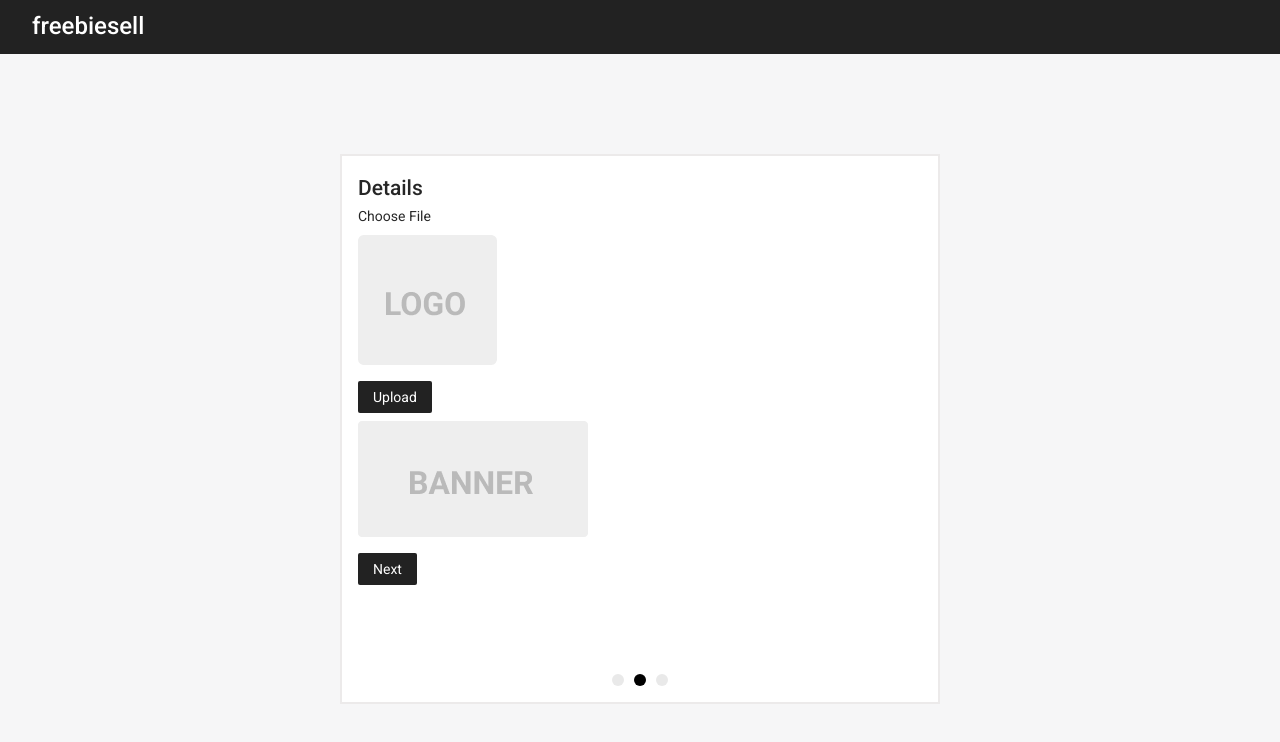
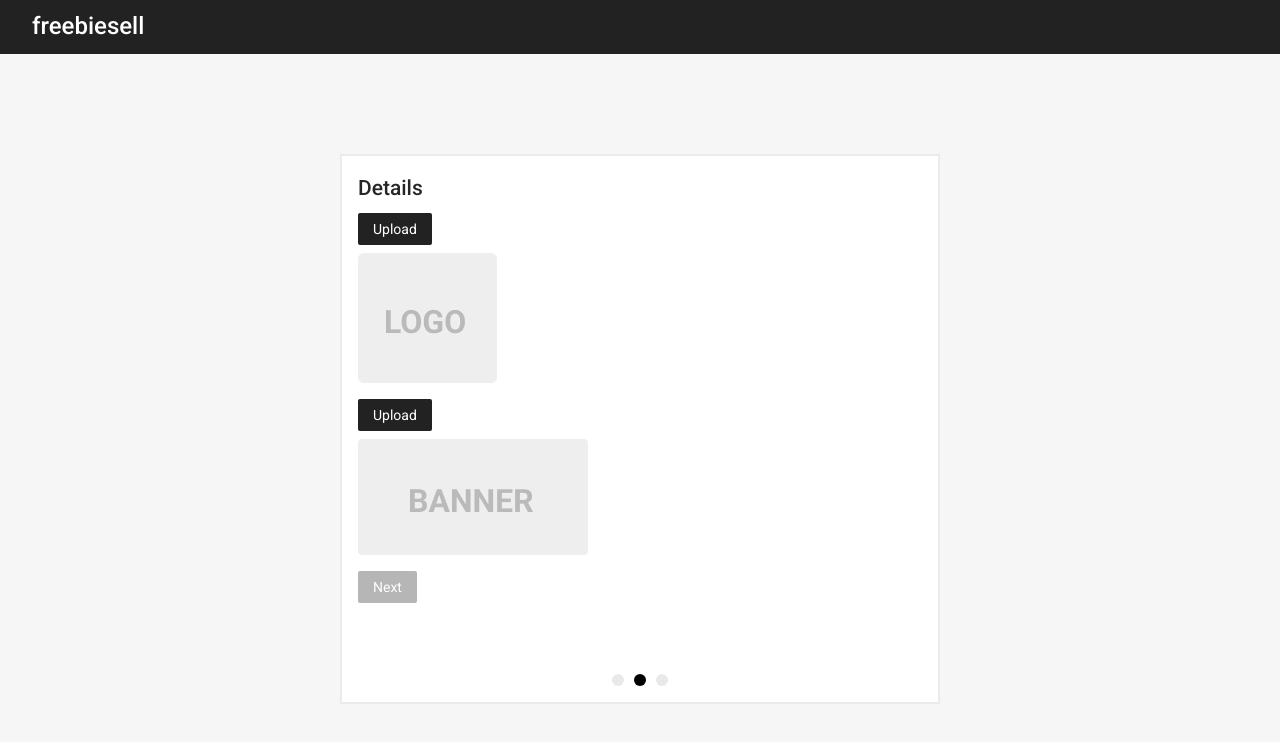
Before and after one commit to 0xluckycoder/ecommerce, a React (Create React App) app in the folder client/: page /account-setup in a window 1280 px wide. Both pictures are taken after a click on the button "Continue". Shown: the top 742 px of the page. Built offline with nearby package versions, Linux system fonts and the light colour scheme; no server answers.

Commit message:
vendor account setup state & validatation

```diff
--- a/client/src/Components/AccountSetup/AccountSetup.js
+++ b/client/src/Components/AccountSetup/AccountSetup.js
@@ -1,8 +1,8 @@
-import react, { useState } from 'react';
+import react, { useState, useRef } from 'react';
 import Background from '../Background/Background';
 import Card from '../Card/Card';
 import TopNav from '../TopNav';
-import { Input, Button, Form } from 'antd';
+import { Input, Button, Form, Alert } from 'antd';
 import style from './accountSetup.module.scss';
 
 import Icon from '../../assets/vendor-setup-screen.svg';
@@ -19,7 +19,6 @@ export default function AccountSetup() {
         logo: "",
         banner: "",
         storeName: "",
-        email: "",
         firstName: "",
         lastName: "",
         phone: "",
@@ -27,11 +26,16 @@ export default function AccountSetup() {
         country: ""
     });
 
-    const positionStyle = {
-        top: "calc(50% - 545.28px/2 + 53px/2)",
-        maxWidth: "600px",
-        height: "550px"
-    }
+    const [error, setError] = useState({
+        logoError: null,
+        bannerError: null,
+        storeNameError: null,
+        firstNameError: null,
+        lastNameError: null,
+        phoneError: null,
+        cityError: null,
+        countryError: null,
+    })
 
     const handleStep = (step) => {
 
@@ -42,13 +46,131 @@ export default function AccountSetup() {
         }
     }
 
+    const validateImages = (file, field) => {
+
+        if (field === "logo") {
+            // validate size
+            if (file.size > 1024 * 1024) {
+                console.log('too large');
+                setError(error => ({...error, logoError: {
+                    validateStatus: "error",
+                    help: "file size too large"
+                }}));
+                return;
+            } else {
+                setError(error => ({ ...error, logoError: null }));
+            }
+
+            // validate type
+            if (file.type === "image/jpeg" || file.type === 'image/png') {
+                console.log('valid file type');
+                setError(error => ({ ...error, logoError: null }));
+            } else {
+                console.log('invalid file type');
+                setError(error => ({...error, logoError: {
+                    validateStatus: "error",
+                    help: "Invalid file type"
+                }}));
+                return;
+            }
+        } else {
+            // validate size
+            if (file.size > 1024 * 1024) {
+                console.log('too large');
+                setError(error => ({...error, bannerError: {
+                    validateStatus: "error",
+                    help: "file size too large"
+                }}));
+                return;
+            } else {
+                setError(error => ({ ...error, bannerError: null }));
+            }
+
+            // validate type
+            if (file.type === "image/jpeg" || file.type === 'image/png') {
+                console.log('valid file type');
+                setError(error => ({ ...error, bannerError: null }));
+            } else {
+                console.log('invalid file type');
+                setError(error => ({...error, bannerError: {
+                    validateStatus: "error",
+                    help: "Invalid file type"
+                }}));
+                return;
+            }
+        }
+
+        // construct the blob to preview
+        const imageObjUrl = URL.createObjectURL(file);
+        if (field === 'logo') {
+            setFieldState({...fieldState, logo: imageObjUrl});
+        } else {
+            setFieldState({...fieldState, banner: imageObjUrl});
+        }
+    }
+
+    const validate = (value, field) => {
+        if (field === "storeName") {
+            if (value === "") {
+                setError(error => ({...error, storeNameError: {
+                    validateStatus: "error",
+                    help: "This field is required"
+                }}));
+            } else {
+                setError(error => ({ ...error, storeNameError: null }));
+            }
+        }
+
+        if (field === "firstName") {
+            if (value === "") {
+                setError(error => ({...error, firstNameError: {
+                    validateStatus: "error",
+                    help: "This field is required"
+                }}));
+            } else {
+                setError(error => ({ ...error, firstNameError: null }));
+            }
+        }
+
+        if (field === "lastName") {
+            if (value === "") {
+                setError(error => ({...error, lastNameError: {
+                    validateStatus: "error",
+                    help: "This field is required"
+                }}));
+            } else {
+                setError(error => ({ ...error, lastNameError: null }));
+            }
+        }
+    }
+
+    const positionStyle = {
+        top: "calc(50% - 545.28px/2 + 53px/2)",
+        maxWidth: "600px",
+        height: "550px"
+    }
+
     return (
         <Background>
             <TopNav hideHamburger={true} />
             <Card style={positionStyle} lg={true}>
                 {step === 1 && <First handleStep={handleStep} />}
-                {step === 2 && <Second handleStep={handleStep} />}
-                {step === 3 && <Third handleStep={handleStep} />}
+                {step === 2 && <Second
+                                    fieldState={fieldState}
+                                    setFieldState={setFieldState}
+                                    handleStep={handleStep}
+                                    validateImages={validateImages}
+                                    error={error}
+                                />}
+                {step === 3 && <Third
+                                    fieldState={fieldState}
+                                    setFieldState={setFieldState}
+                                    handleStep={handleStep}
+                                    error={error}
+                                    setError={setError}
+                                    validate={validate}
+                                />
+                }
                 <Dots step={step} />
             </Card>
         </Background>
@@ -69,48 +191,90 @@ function First({ handleStep }) {
     );
 }
 
-function Second({ handleStep }) {
+function Second({ handleStep, fieldState, error, validateImages }) {
 
-    const handleUpload = (event) => {
-        console.log(event)
+    const logo = useRef(null);
+    const banner = useRef(null);
+
+    const handleClick = (e, imageName) => {
+        if (imageName === "logo") {
+            logo.current.click();
+        } else {
+            banner.current.click();
+        }
     }
+
+    console.log('logo', fieldState.logo);
+    console.log('banner' ,fieldState.banner);
 
     return (
         <div className={style.second}>
             <h2>Details</h2>
+            {error.logoError ? <Alert message={error.logoError.help} type="error" /> : null}
             <div className={style.uploadItem}>
-                <input id="upload" type="file" hidden className={style.uploadButton} />
-                <label>Choose File</label>
+                <Button
+                    className={`themed-btn ${style.customButton}`}
+                    onClick={(e) => handleClick(e, 'logo')}
+                >
+                    Upload
+                </Button>
+                <input
+                    type="file"
+                    className={style.uploadButton}
+                    ref={logo}
+                    onChange={(e) => validateImages(e.target.files[0], 'logo')}
+                    hidden
+                />
                 <br/>
-                <img src={Logo} />
+                <img
+                    className={style.logoImage}
+                    src={fieldState.logo ? fieldState.logo : Logo}
+                />
             </div>
+            {error.bannerError ? <Alert message={error.bannerError.help} type="error" /> : null}
             <div className={style.uploadItem}>
-                <Button className={`themed-btn ${style.customButton}`}>Upload</Button>
+                <Button
+                    className={`themed-btn ${style.customButton}`}
+                    onClick={(e) => handleClick(e, 'banner')}
+                >
+                    Upload
+                </Button>
+                <input
+                    type="file"
+                    className={style.uploadButton}
+                    ref={banner}
+                    onChange={(e) => validateImages(e.target.files[0], 'banner')}
+                    hidden
+                />
                 <br/>
-                <img src={Banner} />
+                <img
+                    className={style.bannerImage}
+                    src={fieldState.banner ? fieldState.banner : Banner}
+                />
             </div>
-            <Button
+            {fieldState.logo === "" || fieldState.banner === "" ?
+
+            (<Button className={`themed-grey-btn ${style.customButton}`}>Next</Button>) :
+
+            (<Button
                 onClick={() => handleStep('next')}
                 className={`themed-btn ${style.customButton}`
-            }>Next</Button>
+            }>Next</Button>)
+            }
         </div>
     );
 }
 
-function Third({ handleStep }) {
+function Third({ handleStep, fieldState, setFieldState, error, setError, validate }) {
 
-    const handleInputChange = () => {
-
-    }
-
-    const validate = (event, fieldName) => {
-        console.log(event, fieldName);
+    const handleInputChange = (e) => {
+        setFieldState({...fieldState, [e.target.name]: e.target.value});
     }
 
     return (
         <div className={style.third}>
             <h2>Details</h2>
-            <Form.Item className={style.formItem}>
+            <Form.Item {...(error.storeNameError ? error.storeNameError : {})} className={style.formItem}>
                 <label>Store Name</label>
                 <Input
                     name="storeName"
@@ -119,17 +283,8 @@ function Third({ handleStep }) {
                     // value={signInState.password}
                 />
             </Form.Item>
-            <Form.Item className={style.formItem}>
-                <label>Email</label>
-                <Input
-                    name="storeName"
-                    onBlur={(e) => validate(e.target.value, "storeName")}
-                    onChange={handleInputChange}
-                    // value={signInState.password}
-                />
-            </Form.Item>
             <div className={style.inline}>
-                <Form.Item className={style.formItem}>
+                <Form.Item {...(error.firstNameError ? error.firstNameError : {})} className={style.formItem}>
                     <label>First Name</label>
                     <Input
                         name="firstName"
@@ -138,7 +293,7 @@ function Third({ handleStep }) {
                         // value={signInState.password}
                     />
                 </Form.Item>
-                <Form.Item className={style.formItem}>
+                <Form.Item {...(error.lastNameError ? error.lastNameError : {})} className={style.formItem}>
                     <label>Last Name</label>
                     <Input
                         name="lastName"
@@ -148,7 +303,7 @@ function Third({ handleStep }) {
                     />
                 </Form.Item>
             </div>
-            <Form.Item className={style.formItem}>
+            <Form.Item {...(error.phoneError ? error.phoneError : {})} className={style.formItem}>
                 <label>Phone</label>
                 <Input
                     name="phone"
@@ -158,20 +313,20 @@ function Third({ handleStep }) {
                 />
             </Form.Item>
             <div className={style.inline}>
-                <Form.Item className={style.formItem}>
+                <Form.Item {...(error.phoneError ? error.phoneError : {})} className={style.formItem}>
                     <label>City</label>
                     <Input
                         name="city"
-                        onBlur={(e) => validate(e.target.value, "firstName")}
+                        onBlur={(e) => validate(e.target.value, "city")}
                         onChange={handleInputChange}
                         // value={signInState.password}
                     />
                 </Form.Item>
-                <Form.Item className={style.formItem}>
+                <Form.Item {...(error.countryError ? error.countryError : {})} className={style.formItem}>
                     <label>Country</label>
                     <Input
                         name="country"
-                        onBlur={(e) => validate(e.target.value, "lastName")}
+                        onBlur={(e) => validate(e.target.value, "country")}
                         onChange={handleInputChange}
                         // value={signInState.password}
                     />
--- a/client/src/Components/AccountSetup/accountSetup.module.scss
+++ b/client/src/Components/AccountSetup/accountSetup.module.scss
@@ -29,7 +29,18 @@
         }
 
         .customButton {
-            margin-top: 1rem;
+            margin-top: 0.5rem;
+        }
+
+        .logoImage {
+            max-width: 139px;
+            max-height: 138px;
+            margin-bottom: 0.5rem;
+        }
+
+        .bannerImage {
+            max-width: 230px;
+            max-height: 124px;
         }
     }
 
```
Also changed, not shown: 1 other file (tests, documents, lock files or other folders).
